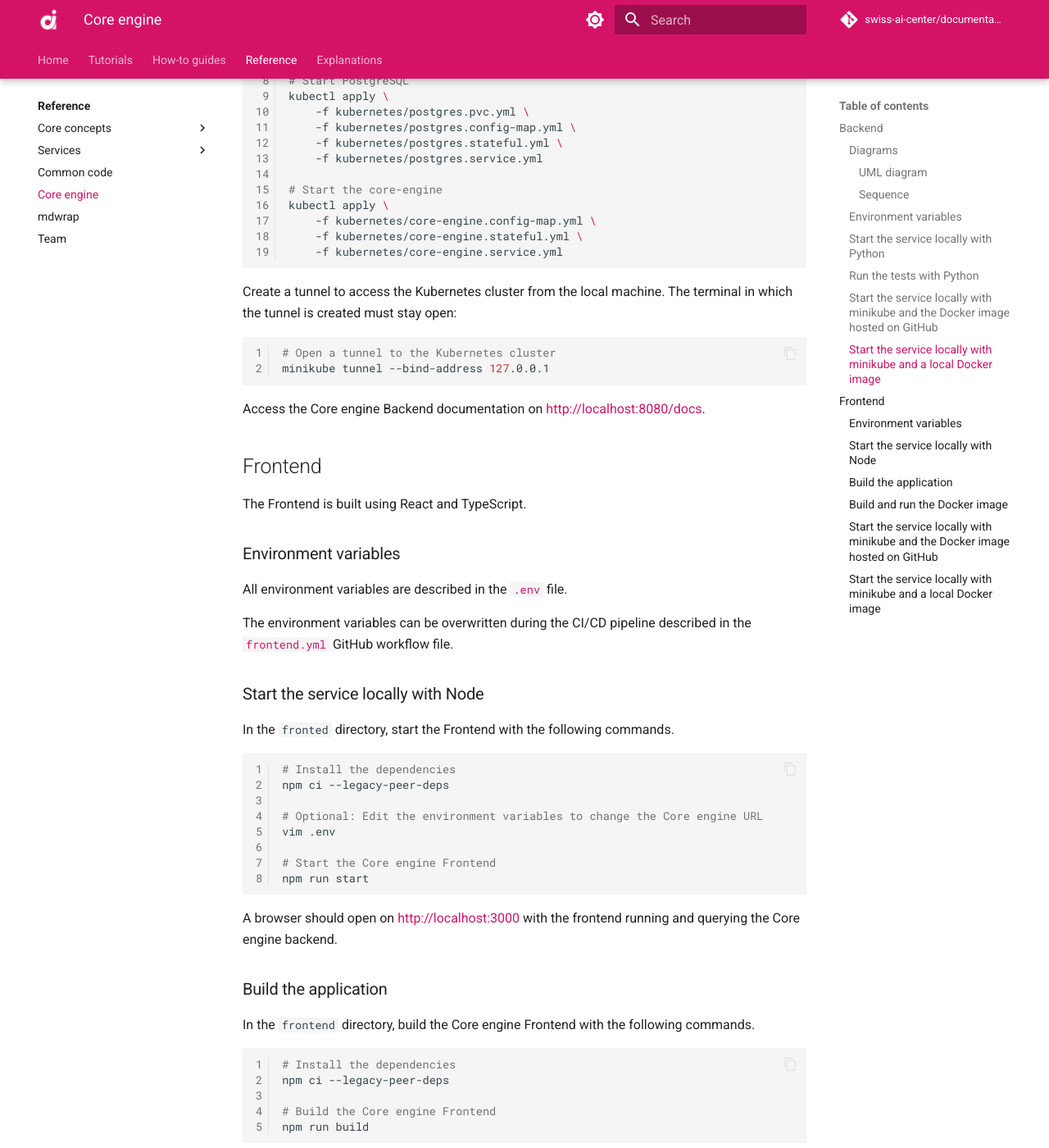
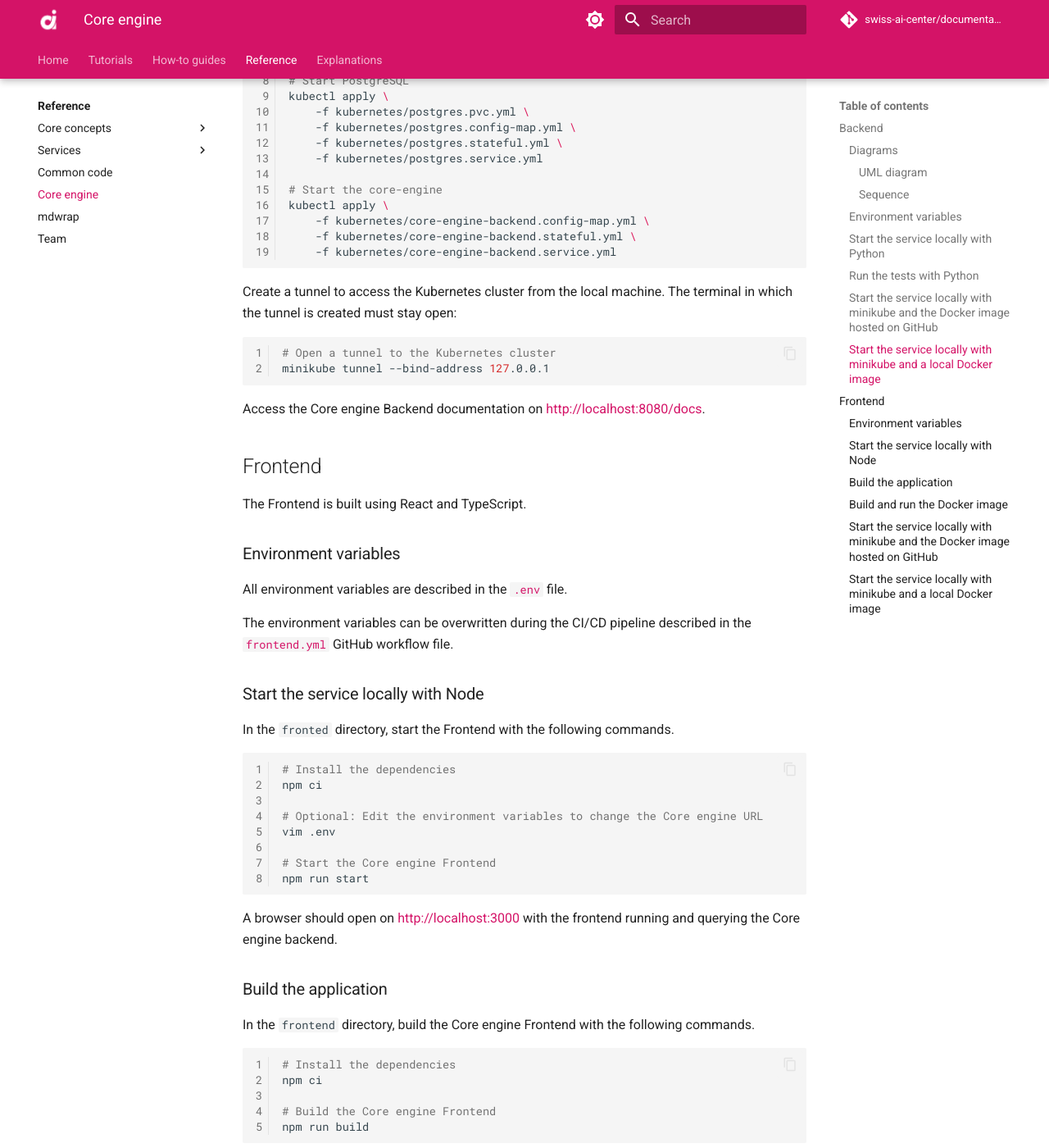
Before and after one commit to swiss-ai-center/documentation, an MkDocs documentation site: the page built from docs/reference/core-engine.md, in a window 1280 px wide and 1400 px high, scrolled down 4845 px. Shown: the whole window at 82% size. Built offline with MkDocs 1.6.1 and Material for MkDocs 9.7.7, drawn with Linux system fonts in a browser that asks for light colours; comment, search, counter and statistics services are not loaded; some of the changed text lies outside the part shown.

Commit message:
removed legacy peer deps and changed config file names and ports in core engine doc

````diff
--- a/docs/reference/core-engine.md
+++ b/docs/reference/core-engine.md
@@ -157,9 +157,9 @@ kubectl apply \
 
 # Start the core-engine
 kubectl apply \
-    -f kubernetes/core-engine.config-map.yml \
-    -f kubernetes/core-engine.stateful.yml \
-    -f kubernetes/core-engine.service.yml
+    -f kubernetes/core-engine-backend.config-map.yml \
+    -f kubernetes/core-engine-backend.stateful.yml \
+    -f kubernetes/core-engine-backend.service.yml
 ```
 
 Create a tunnel to access the Kubernetes cluster from the local machine. The
@@ -220,9 +220,9 @@ kubectl apply \
 
 # Start the core-engine
 kubectl apply \
-    -f kubernetes/core-engine.config-map.yml \
-    -f kubernetes/core-engine.stateful.yml \
-    -f kubernetes/core-engine.service.yml
+    -f kubernetes/core-engine-backend.config-map.yml \
+    -f kubernetes/core-engine-backend.stateful.yml \
+    -f kubernetes/core-engine-backend.service.yml
 ```
 
 Create a tunnel to access the Kubernetes cluster from the local machine. The
@@ -256,7 +256,7 @@ In the `fronted` directory, start the Frontend with the following commands.
 
 ```sh
 # Install the dependencies
-npm ci --legacy-peer-deps
+npm ci
 
 # Optional: Edit the environment variables to change the Core engine URL
 vim .env
@@ -275,7 +275,7 @@ commands.
 
 ```sh
 # Install the dependencies
-npm ci --legacy-peer-deps
+npm ci
 
 # Build the Core engine Frontend
 npm run build
@@ -328,7 +328,7 @@ terminal in which the tunnel is created must stay open.
 minikube tunnel --bind-address 127.0.0.1
 ```
 
-Access the Core engine Frontend on <http://localhost:8686>.
+Access the Core engine Frontend on <http://localhost:3000>.
 
 ### Start the service locally with minikube and a local Docker image
 
@@ -388,4 +388,4 @@ terminal in which the tunnel is created must stay open.
 minikube tunnel --bind-address 127.0.0.1
 ```
 
-Access the Core engine Frontend on <http://localhost:8686>.
+Access the Core engine Frontend on <http://localhost:3000>.
````
Also changed, not shown: other parts of docs/reference/core-engine.md (+7 -7 lines).
